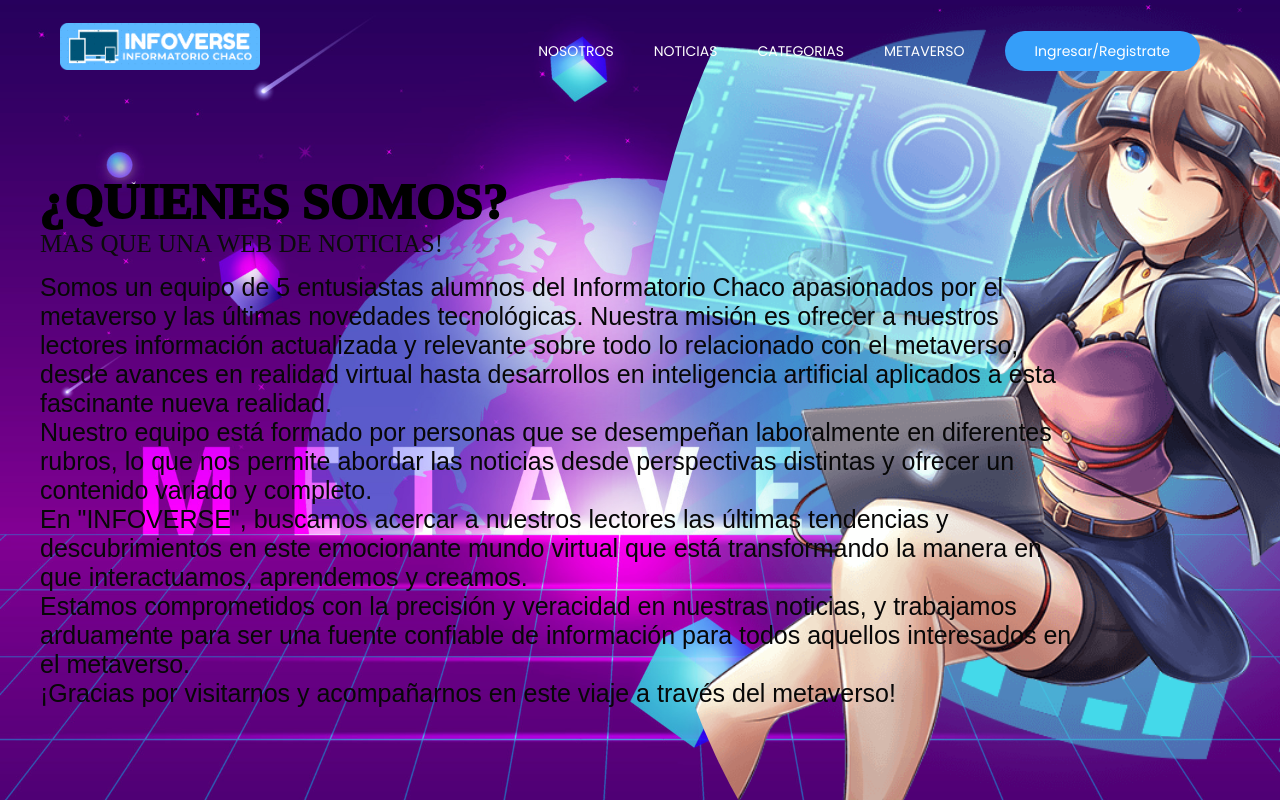
After one commit to pablogiordanog/trabajo_final, a Django app: page /descripcion/ in a window 1280 px wide. The commit adds this page. Run offline with Django 4.2, Linux system fonts and the light colour scheme; some libraries are stand-ins or nearby versions.

Commit message:
agregando vista de nostros

```diff
--- a/metaverso/metaverso/urls.py
+++ b/metaverso/metaverso/urls.py
@@ -22,10 +22,12 @@ from django.contrib.staticfiles.urls import staticfiles_urlpatterns
 
 
 from .views import index
+from .views import descripcion
 
 urlpatterns = [
     path('admin/', admin.site.urls),
     path('', index, name='inicio'),
+    path('descripcion/', descripcion, name='descripcion'),
     path('', include('apps.blog.urls')),
 
 ] + static(settings.MEDIA_URL, document_root=settings.MEDIA_ROOT)
--- a/metaverso/metaverso/views.py
+++ b/metaverso/metaverso/views.py
@@ -3,3 +3,7 @@ from django.shortcuts import render
 
 def index(request):
     return render(request, 'index.html')
+
+
+def descripcion(request):
+    return render(request, 'descripcion.html')
--- a/metaverso/static/css/estilos.css
+++ b/metaverso/static/css/estilos.css
@@ -578,3 +578,77 @@ footer{
     border-radius: 50%;
     margin-right: 5px;
 }
+
+
+/*DESCRIPCION */
+
+#inicio {
+    position: relative;
+    height: 100vh;
+    padding: 0 40px;
+}
+
+#inicio .contenido {
+    max-width: 1200px;
+    margin: auto;
+    height: 100%;
+}
+
+#inicio .contenido .info {
+    position: relative;
+    top: 55%;
+    transform: translateY(-50%);
+    z-index: 10;
+    animation: aparecer 2s forwards;
+}
+
+@keyframes aparecer {
+    0% {
+        left: -50px;
+        opacity: 0;
+    }
+    100% {
+        left: 0;
+        opacity: 1;
+    }
+}
+
+#inicio .contenido .info h3 {
+    font-size: 50px;
+
+    color: black;
+    -webkit-text-stroke: 2px #000;
+    transition: .5s;
+}
+
+#inicio .contenido .info span {
+    display: inline-block;
+    font-size: 25px;
+    color: #0b0b0b;
+    margin-bottom: 15px;
+}
+
+#inicio .contenido .info .redes p {
+    display: inline-block;
+    font-family: "Montserrat", sans-serif;
+    color: #070707;
+    margin-right: 150px;
+    font-size: 25px;
+}
+
+#inicio .contenedor-img {
+    position: absolute;
+    top: 0;
+    right: 0;
+    width: 50%;
+    height: 100vh;
+    clip-path: ellipse(70% 80% at 70% 50%);
+}
+
+#inicio .contenedor-img .imagen {
+    background-image: url("../images/anime1vr.png");
+    background-size: cover;
+    width: 100%;
+    height: 100vh;
+    background-position: 50%;
+}
--- /dev/null
+++ b/metaverso/templates/descripcion.html
@@ -0,0 +1,37 @@
+{% load static %}
+{%include 'navbar.html'%}
+
+<!DOCTYPE html>
+<html lang="es">
+<head>
+    <meta charset="UTF-8">
+    <meta http-equiv="X-UA-Compatible" content="IE=edge">
+    <meta name="viewport" content="width=device-width, initial-scale=1.0">
+    <title>DESCRIPCION</title>
+
+    <link rel="stylesheet" href="{% static 'css/estilos.css' %}">
+</head>
+<body>
+
+    <section id="inicio">
+        <div class="contenido">
+            <div class="info">
+                <h3>¿QUIENES SOMOS?</h3>
+                <span>MAS QUE UNA WEB DE NOTICIAS!</span>
+                <div class="redes">
+                    <p>Somos un equipo de 5 entusiastas alumnos del Informatorio Chaco apasionados por el metaverso y las últimas novedades tecnológicas. Nuestra misión es ofrecer a nuestros lectores información actualizada y relevante sobre todo lo relacionado con el metaverso, desde avances en realidad virtual hasta desarrollos en inteligencia artificial aplicados a esta fascinante nueva realidad.</p>
+    <p>Nuestro equipo está formado por personas que se desempeñan laboralmente en diferentes rubros, lo que nos permite abordar las noticias desde perspectivas distintas y ofrecer un contenido variado y completo.</p>
+    <p>En "INFOVERSE", buscamos acercar a nuestros lectores las últimas tendencias y descubrimientos en este emocionante mundo virtual que está transformando la manera en que interactuamos, aprendemos y creamos.</p>
+    <p>Estamos comprometidos con la precisión y veracidad en nuestras noticias, y trabajamos arduamente para ser una fuente confiable de información para todos aquellos interesados en el metaverso.</p>
+    <p>¡Gracias por visitarnos y acompañarnos en este viaje a través del metaverso!</p>
+                </div>
+            </div>
+
+        </div>
+        <div class="contenedor-img">
+            <div class="imagen"></div>
+        </div>
+    </section>
+
+</body>
+</html>
--- a/metaverso/templates/navbar.html
+++ b/metaverso/templates/navbar.html
@@ -22,8 +22,9 @@
         <div class="container__nav">
             <nav id="nav">
                 <ul>
-                    <li><a href="#">NOSOTROS</a></li>
+                    <li><a href="{% url 'descripcion' %}">NOSOTROS</a></li>
                     <li><a href="{% url 'noticias' %}">NOTICIAS</a></li>
+                    <li><a href="">CATEGORIAS</a></li>
                     <li><a href="#">METAVERSO</a></li>
                     <li><a href="#">{{user.username}}</a></li>
                     <div class="user-profile">
@@ -42,8 +43,9 @@
         <div class="container__nav">
             <nav id="nav">
                 <ul>
-                    <li><a href="#">NOSOTROS</a></li>
+                    <li><a href="{% url 'descripcion' %}">NOSOTROS</a></li>
                     <li><a href="{% url 'noticias' %}">NOTICIAS</a></li>
+                    <li><a href="">CATEGORIAS</a></li>
                     <li><a href="#">METAVERSO</a></li>
                     <li><a href="{% url 'registro' %}" class="select">Ingresar/Registrate</a></li>
                 </ul>
```
Also changed, not shown: metaverso/media/usuarios/357685418_847502386740148_4271351487340971652_n.jpg (added).
